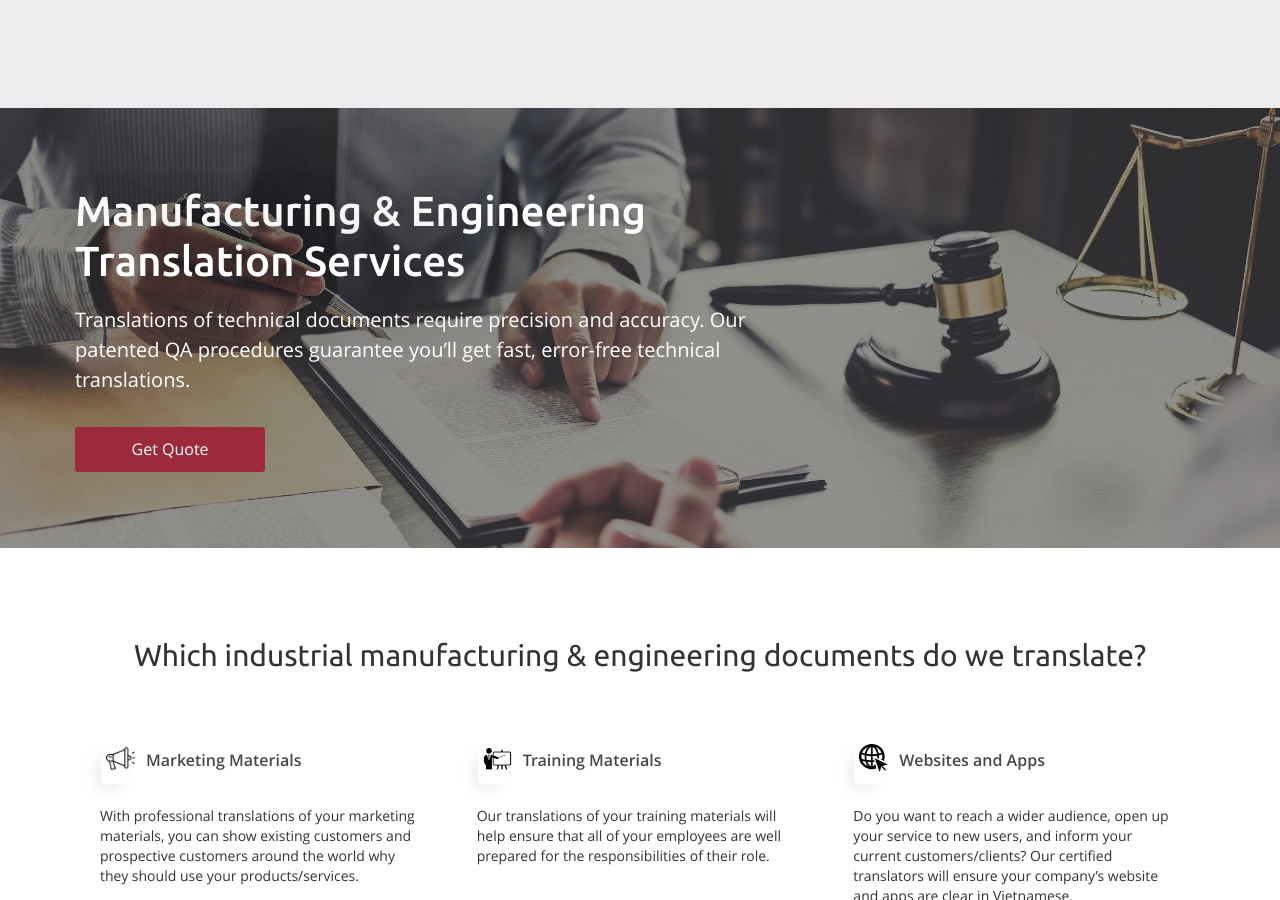
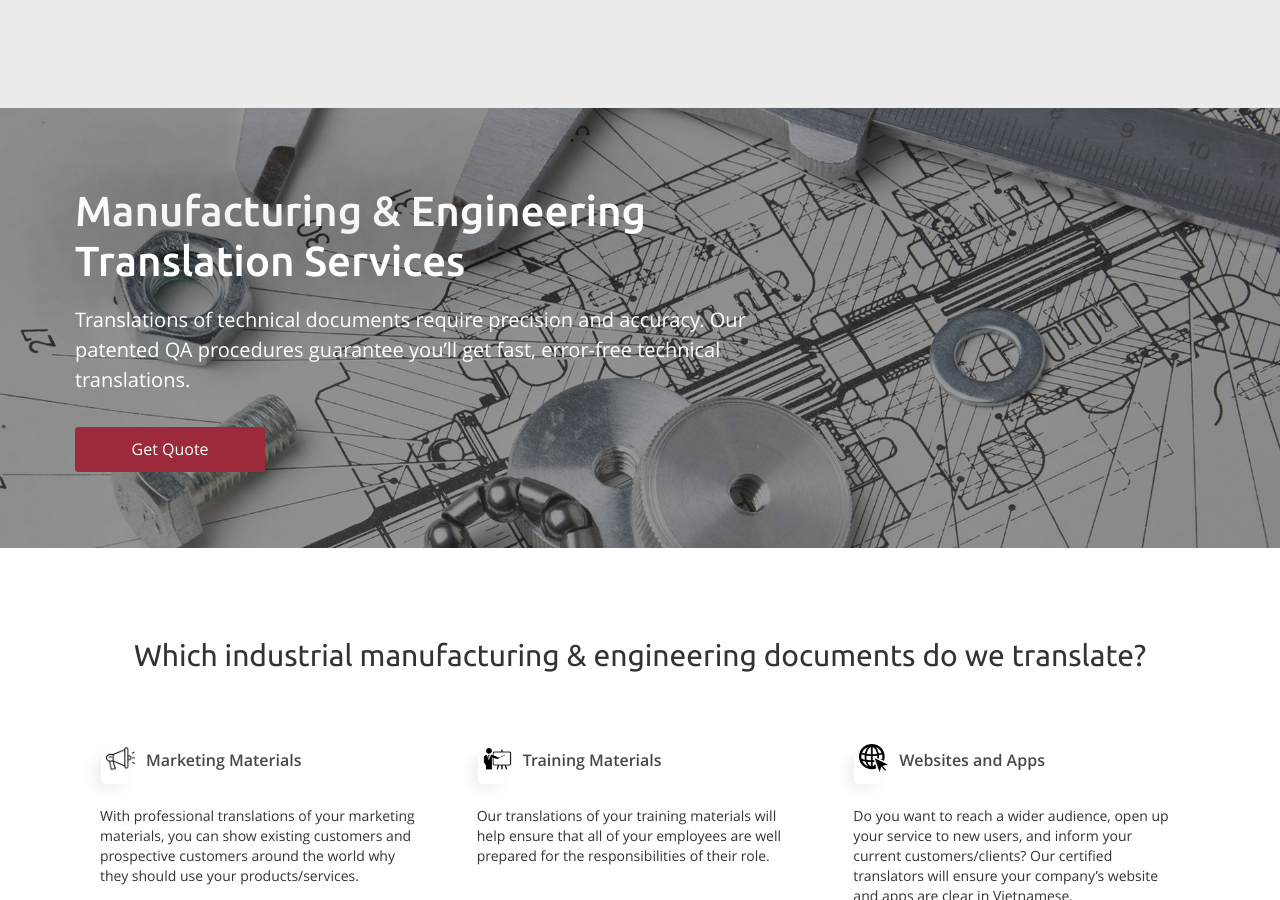
Before and after one commit to jndctranslation/landing_page, a Jekyll site: the page built from pages/manufacturing_engineering.md, in a window 1280 px wide and 900 px high. Built offline with Jekyll 4.4.1, drawn with Linux system fonts in a browser that asks for light colours.

Commit message:
Update Website Pages “manufacturing_engineering_page_information”

```diff
--- a/_data/pages/manufacturing_engineering.yml
+++ b/_data/pages/manufacturing_engineering.yml
@@ -1,5 +1,5 @@
 block_1:
-  background_image: /assets/images/upload/d923dbbf84f549bb2d91ba8cf91461a8.jpg
+  background_image: /assets/images/upload/engineering_mechanical_3042380_cropped.jpg
   color_overlay: 'rgba(50, 50, 50, 0.5)'
   text: >-
     Translations of technical documents require precision and accuracy. Our
```
